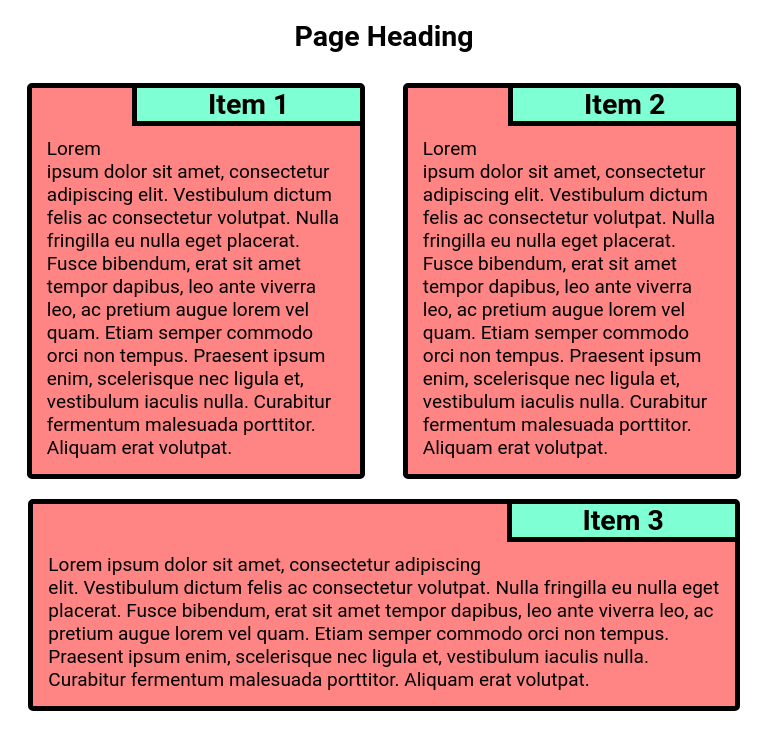
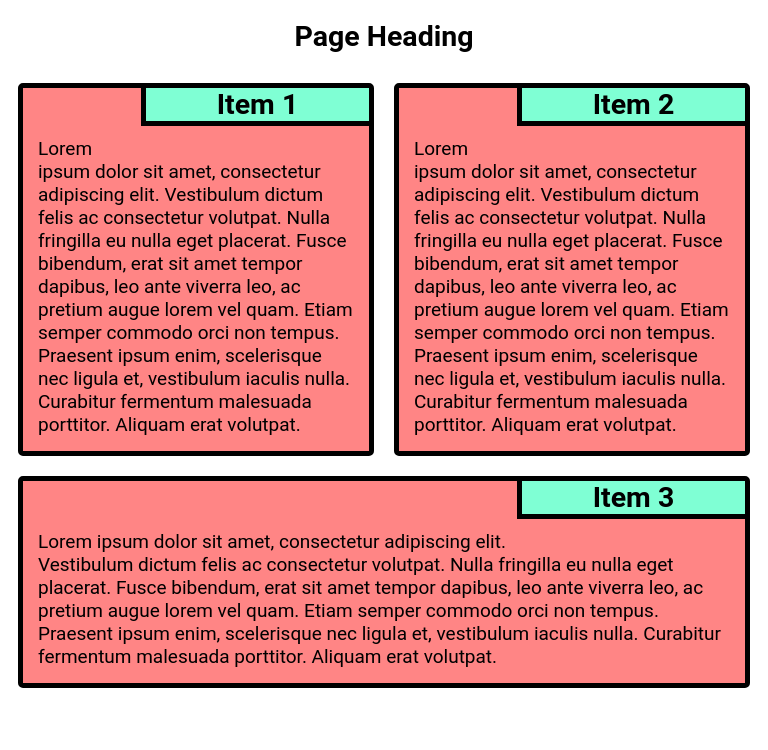
Before and after one commit to chugggg/coursera-test, a plain HTML site: page mod2-solution/index.html in a window 768 px wide. Drawn offline with Linux system fonts and the light colour scheme.

Commit message:
Final revision, first attempt

```diff
--- a/mod2-solution/css/styles.css
+++ b/mod2-solution/css/styles.css
@@ -10,6 +10,10 @@ h1 {
   margin: 20px;
 }
 
+section>div {
+  width: 90%;
+}
+
 
 .cardstruct {
   background-color: hsl(0, 100%, 76%);
@@ -17,10 +21,8 @@ h1 {
   border-color: black;
   border: 5px black solid;
   padding: 20px 5px 5px 5px ;
-  width: 90%;
   height: auto;
-  margin: 10px auto;
-
+  margin: 10px;
 }
 
 
@@ -145,10 +147,6 @@ h1 {
     width: 91.66%;
   }
   .col-md-12 {
-    width: 100%;
-  }
-
-  .spec {
-    width: calc(100% - 1.07em);
+    width: 100%
   }
 }
```
